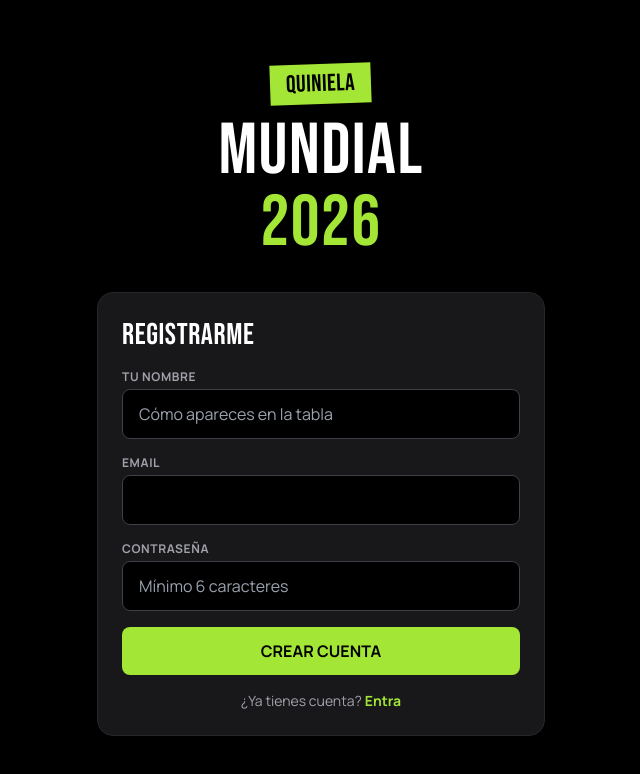
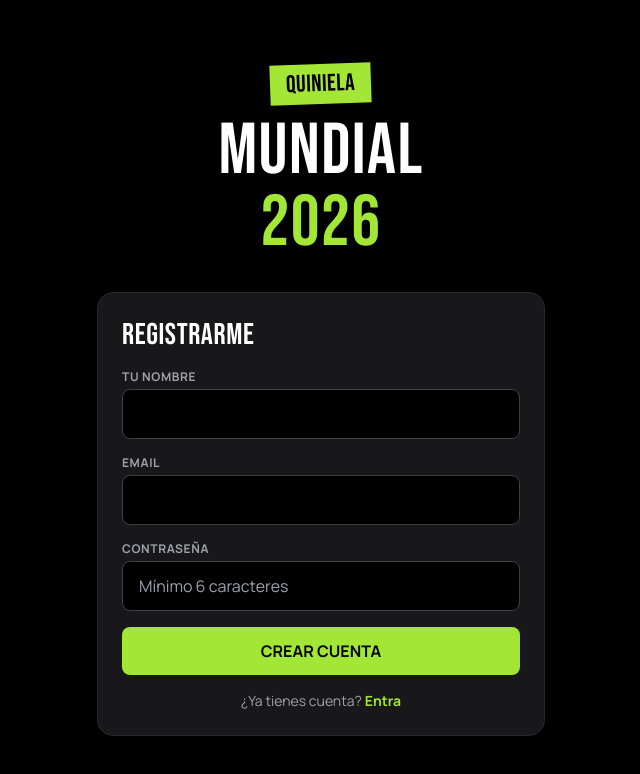
Before and after one commit to farvelaez-beep/quiniela-app, a Next.js app: page /register in a window 1280 px wide. Shown: the top 774 px of the page, without its empty margins (319-959 px from the left). Built offline with nearby package versions, Linux system fonts and the light colour scheme.

Commit message:
limpiar placeholder de registro

```diff
--- a/src/app/register/page.tsx
+++ b/src/app/register/page.tsx
@@ -72,7 +72,7 @@ export default function RegisterPage() {
             <label className="text-xs uppercase tracking-wider text-zinc-400 font-bold mb-1 block">Tu nombre</label>
             <input value={displayName} onChange={e=>setDisplayName(e.target.value)}
               className="w-full bg-black border border-zinc-700 rounded-lg px-4 py-3 text-white focus:border-lime-400 focus:outline-none"
-              placeholder="Cómo apareces en la tabla" />
+              placeholder="" />
           </div>
 
           <div>
```
